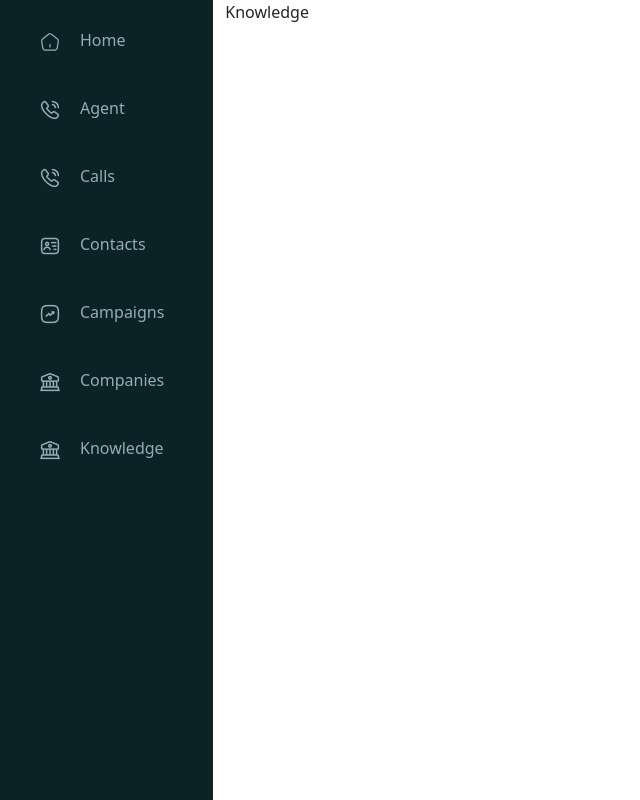
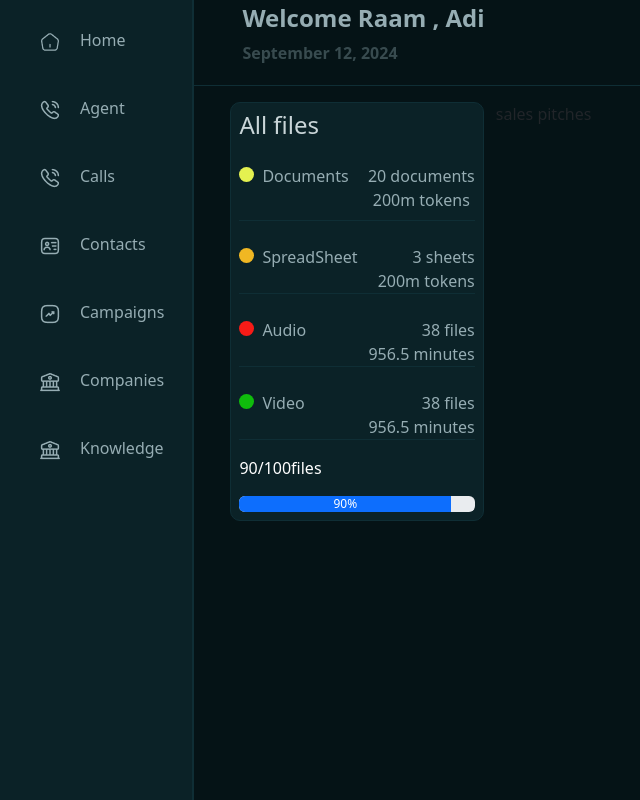
Before and after one commit to jodosjodos/agentCall, a React (Vite) app: page /knowledge in a window 1280 px wide. Shown: the whole page, without its empty margins (0-640 px from the left). Built offline with nearby package versions, Linux system fonts and the light colour scheme.

Commit message:
done with all files

```diff
--- a/src/App.tsx
+++ b/src/App.tsx
@@ -13,9 +13,16 @@ import { CallPage } from "./pages/CallPage";
 import { ContactPage } from "./pages/ContactPage";
 import CampaignPage from "./pages/CampaignPage";
 
-const SideBarDiv = styled(Col)`
+const SideBarDiv = styled.div`
   background-color: #0b2227;
 `;
+const ParentCol = styled(Col)`
+background-color: #051316;
+padding-inline:0px;
+border-left:2px solid #0F2E35;
+overflow-x:hidden;
+
+`
 function App() {
   return (
     <div>
@@ -23,12 +30,12 @@ function App() {
         <Container fluid>
           <Row>
             <SideBarDiv
-              sm={2}
-              className="col-auto col-sm-2  d-flex flex-column justify-content-between min-vh-100 gap"
+              // sm={2}
+              className="col-auto  d-flex flex-column justify-content-between min-vh-100 gap "
             >
               <SideBar />
             </SideBarDiv>
-            <Col>
+            <ParentCol>
               <Routes>
                 <Route path="/" element={<HomePage />} />
                 <Route path="/agent" element={<AgentPage />} />
@@ -38,7 +45,7 @@ function App() {
                 <Route path="/company" element={<CompanyPage />} />
                 <Route path="/knowledge" element={<KnowledgePage />} />
               </Routes>
-            </Col>
+            </ParentCol>
           </Row>
         </Container>
       </Router>
--- a/src/pages/KnowledgePage.tsx
+++ b/src/pages/KnowledgePage.tsx
@@ -1,6 +1,140 @@
+import { Col, ProgressBar, Row } from "react-bootstrap";
+import styled from "styled-components";
+const H1Styled = styled.h4`
+  color: #96adb3;
+  font-weight: bold;
+`;
+const DivStyled = styled.div`
+  border-bottom: 1px solid #0f2e35;
+  display: flex;
+  flex-direction: column;
+`;
 
-export  function KnowledgePage() {
+const PModified = styled.p`
+  color: #384b4f;
+  font-weight: bold;
+`;
+
+const FileCol = styled(Col)`
+  background-color: #0b2227;
+  color: White;
+  border-radius: 10px;
+  border: 1px solid #0f2e35;
+`;
+
+const CircledD = styled.p`
+  width: 15px;
+  height: 15px;
+  border-radius: 50%;
+  background-color: #e4f150;
+`;
+
+const CircledS = styled.p`
+  width: 15px;
+  height: 15px;
+  border-radius: 50%;
+  background-color: #f0b723;
+`;
+
+const CircledA = styled.p`
+  width: 15px;
+  height: 15px;
+  border-radius: 50%;
+  background-color: #f71b17;
+`;
+const CircledV = styled.p`
+  width: 15px;
+  height: 15px;
+  border-radius: 50%;
+  background-color: #0fbc0c;
+`;
+
+const StyledH4 = styled.h4`
+  color: #c9d5d8;
+`;
+const ComponentDiv = styled.div`
+  border-bottom: 1px solid #0f2e35;
+  color: #96adb3;
+`;
+const ProgressBarChild = styled(ProgressBar)`
+  color: #09bed7;
+`;
+export function KnowledgePage() {
   return (
-    <div>Knowledge</div>
-  )
+    <Col>
+      <DivStyled className="px-5 py-1">
+        <H1Styled>Welcome Raam , Adi</H1Styled>
+        <PModified>September 12, 2024</PModified>
+      </DivStyled>
+      <Row sm={3} className="pt-3 px-5">
+        <FileCol lg={3} className="p-2 d-flex flex-column gap-3">
+          <StyledH4>All files</StyledH4>
+          {/* parental one */}
+          <div className="d-flex flex-column gap-4">
+            {/* one component */}
+            <ComponentDiv className="d-flex  justify-content-between  pb-2">
+              <div className="d-flex flex-row align-items-baseline gap-2">
+                <CircledD></CircledD>
+                <p>Documents</p>
+              </div>
+
+              <div className="d-flex flex-column gap-0 align-items-center">
+                <p className="p-0 m-0">20 documents</p>
+                <p className="p-0 m-0">200m tokens</p>
+              </div>
+            </ComponentDiv>
+            <ComponentDiv className="d-flex  justify-content-between ">
+              <div className="d-flex flex-row align-items-baseline gap-2">
+                <CircledS></CircledS>
+                <p>SpreadSheet</p>
+              </div>
+
+              <div className="d-flex flex-column gap-0 align-items-center">
+                <p className="p-0 m-0 text-end" style={{ width: "100%" }}>
+                  3 sheets
+                </p>
+                <p className="p-0 m-0">200m tokens</p>
+              </div>
+            </ComponentDiv>
+            <ComponentDiv className="d-flex  justify-content-between ">
+              <div className="d-flex flex-row align-items-baseline gap-2">
+                <CircledA></CircledA>
+                <p>Audio</p>
+              </div>
+
+              <div className="d-flex flex-column gap-0 align-items-center">
+                <p className="p-0 m-0 text-end" style={{ width: "100%" }}>
+                  38 files
+                </p>
+                <p className="p-0 m-0"> 956.5 minutes</p>
+              </div>
+            </ComponentDiv>
+            <ComponentDiv className="d-flex  justify-content-between ">
+              <div className="d-flex flex-row align-items-baseline gap-2">
+                <CircledV></CircledV>
+                <p>Video</p>
+              </div>
+
+              <div className="d-flex flex-column gap-0 align-items-center">
+                <p className="p-0 m-0  text-end" style={{ width: "100%" }}>
+                  38 files
+                </p>
+                <p className="p-0 m-0 "> 956.5 minutes</p>
+              </div>
+            </ComponentDiv>
+          </div>
+          <div>
+            <p>90/100files</p>
+            <ProgressBarChild
+              min={0}
+              max={100}
+              now={90}
+              label={`${90}%`}
+            ></ProgressBarChild>
+          </div>
+        </FileCol>
+        <Col lg={9}>sales pitches</Col>
+      </Row>
+    </Col>
+  );
 }
```
